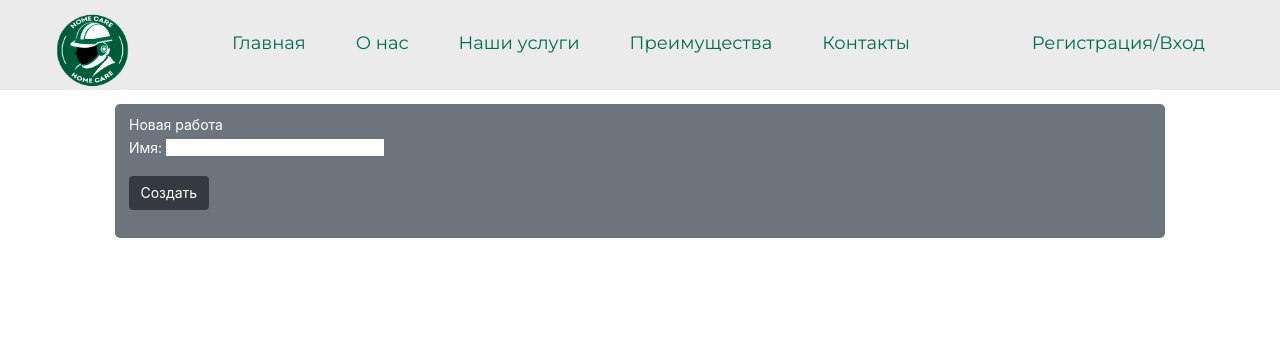
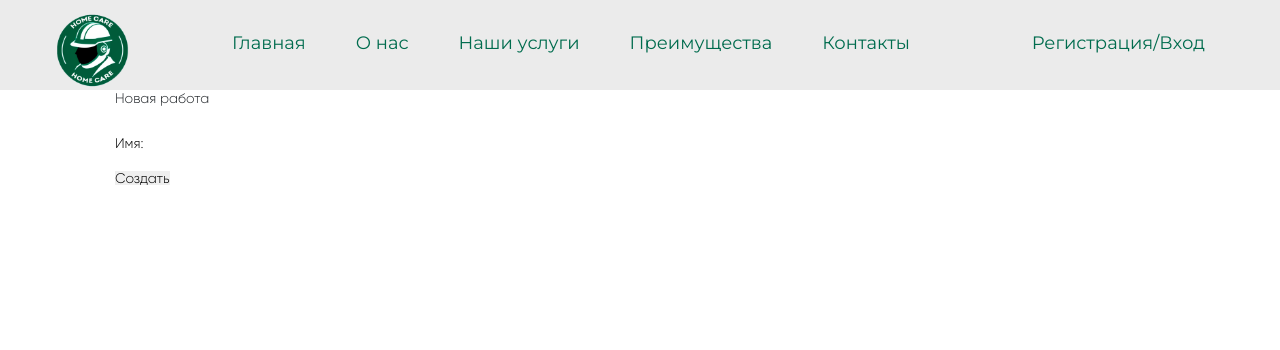
Before and after one commit to Chek1921/hackaton, a Django app: page /work/create in a window 1280 px wide. Shown: the top 350 px of the page. Run offline with Django 4.2, Linux system fonts and the light colour scheme; some libraries are stand-ins or nearby versions.

Commit message:
superultalast

```diff
--- a/web/OSI/templates/new_site/new_prof.html
+++ b/web/OSI/templates/new_site/new_prof.html
@@ -1,21 +1,33 @@
 {%extends 'page.html'%}
+{% load static %}
+
+{% block css_additional %}
+<link rel="stylesheet" href="{% static 'css/reports_stage2.css' %}">
+{% endblock %}
 
 {%block content%}
 
 <div class="container">
-    <div class="container p-3 my-3 bg-secondary text-white" style="border-radius: 5px;  ">
-        <form method="post" enctype="multipart/form-data"> {% csrf_token %}
-            <div class="form-group">
-                <label for="report_name">Новая работа</label>
-                {{ form.as_p }}
+    <form method="post" enctype="multipart/form-data">
+        {% csrf_token %}
+
+        <div class="form-group">
+
+            <label for="report_name">
+            <h1 class="form__title">Новая работа</h1>
+            </label>
+
+            <p class="input__name">{{ form.as_p }}</p>
+
+
+            <div class="btn_work">
+
+                <button type="submit" class="btn_work_link">Создать</button>
+
             </div>
-            <div class="form-group row">
-            <div class="col-sm-10">
-                <button type="submit" class="btn btn-dark">Создать</button>
-            </div>
-            </div>
-        </form>
-    </div>
+
+        </div>
+    </form>
 </div>
 
 {%endblock content%}
```
